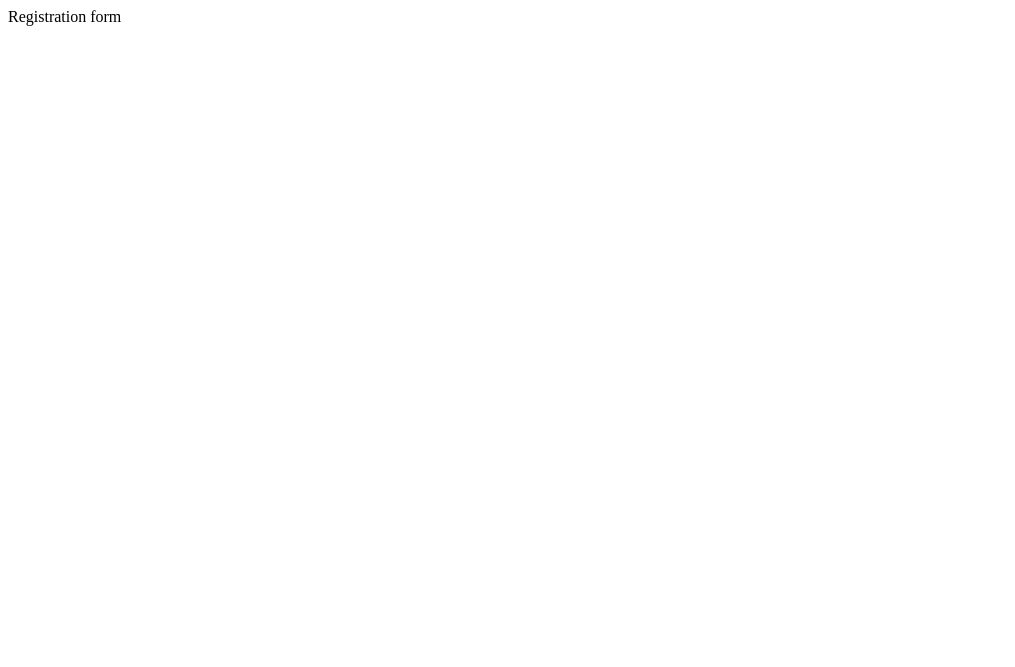
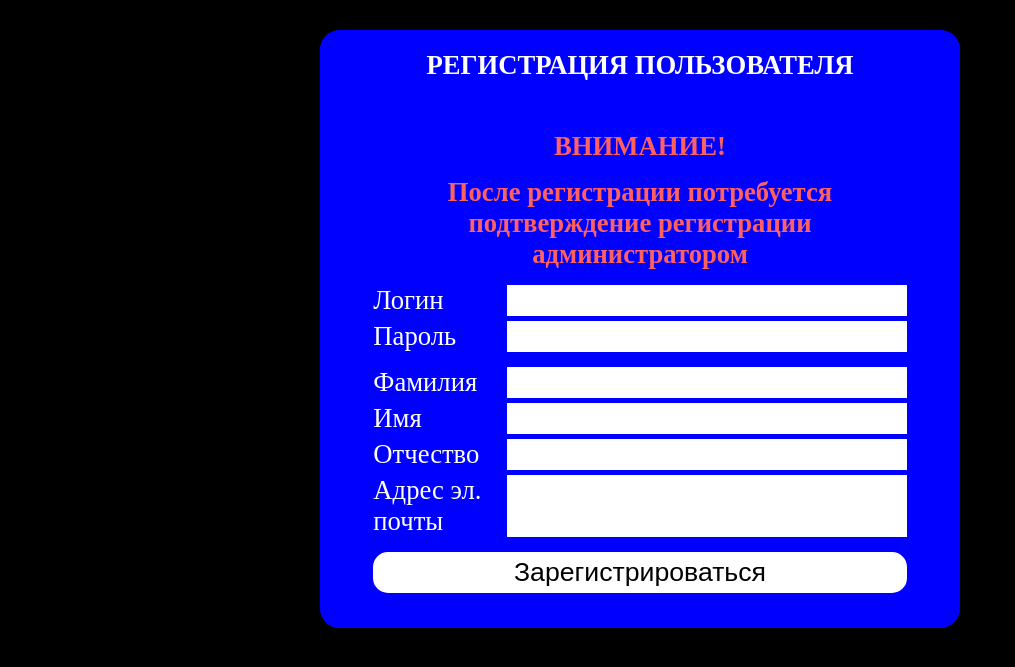
Before and after one commit to progart116/ToDoListProject, a Django app: page /profile/registration/ in a window 1280 px wide. Before the commit the part shown is almost empty. Shown: the top 667 px of the page, without its empty margins (0-1015 px from the left). Run offline with Django 5.2, Linux system fonts and the light colour scheme.

Commit message:
template html registration form

```diff
--- /dev/null
+++ b/Front-end/static/UserLogApp/css/registration_form.css
@@ -0,0 +1,146 @@
+:root
+{
+    --form-content-background-color: blue;
+    --warning-color: rgb(255, 96, 96);
+    --error-color: red;
+
+    --text-color: white;
+
+    --input-color: black;
+    --input-background-color: white;
+
+    --button-color: black;
+    --button-background-color: white;
+    --button-color-hover: white;
+    --button-background-color-hover: green;
+}
+
+@media (min-width: 992px)
+{
+
+    *
+    {
+        margin: 0;
+        border: 0;
+        padding: 0;
+        color: white;
+        background-color: black;
+        font-size: 20pt;
+    }
+
+    form
+    {
+        margin-top: 30px;
+        display: grid;
+        grid-template-columns: 1fr 2fr 1fr;
+    }
+
+    .form-content
+    {
+        border-radius: 20px;
+        background-color: var(--form-content-background-color);
+        display: grid;
+        grid-template-columns: 1fr 10fr 1fr;
+    }
+
+    .form-content div
+    {
+        background-color: var(--form-content-background-color);
+    }
+
+    .form-content .left-field
+    {
+        border-radius: 20px 0 0 20px;
+    }
+
+    .form-content .right-field
+    {
+        border-radius: 0 20px 20px 0;
+    }
+
+    .form-content-inner
+    {
+        margin-top: 20px;
+        margin-bottom: 20px;
+    }
+
+    .form-content-inner .warning
+    {
+        color: var(--warning-color);
+        font-weight: bold;
+        text-align: center;
+        background-color: var(--form-content-background-color);
+        margin: 15px 0;
+    }
+
+    .form-content-inner .field
+    {
+        margin: 5px 0;
+        display: grid;
+        grid-template-columns: 1fr 3fr;
+        color: var(--text-color);
+        background-color: var(--form-content-background-color);
+    }
+
+    .form-content-inner input
+    {
+        color: var(--input-color);
+        background-color: var(--input-background-color);
+    }
+
+    .form-content-inner .margin-top
+    {
+        margin-top: 15px;
+    }
+
+    .form-content-inner p
+    {
+        background-color: var(--form-content-background-color);
+    }
+
+    .form-content-inner p button
+    {
+        padding: 5px 0;
+        width: 100%;
+        border-radius: 15px;
+        color: var(--button-color);
+        background-color: var(--button-background-color);
+        cursor: pointer;
+        transition: 0.4s;
+    }
+
+    .form-content-inner p button:hover
+    {
+        color: var(--button-color-hover);
+        background-color: var(--button-background-color-hover);
+    }
+
+    .form-content-inner p select
+    {
+        color: var(--input-color);
+        background-color: var(--input-background-color);
+    }
+
+    .error
+    {
+        margin-top: 15px;
+        font-size: 16pt;
+        color: var(--error-color);
+        font-weight: bold;
+    }
+
+    .name-form
+    {
+        text-transform: uppercase;
+        text-align: center;
+        font-weight: bold;
+        margin-bottom: 50px;
+    }
+
+    .form-content-inner p select option
+    {
+        color: var(--input-color);
+        background-color: silver;
+    }
+
+}
--- /dev/null
+++ b/Front-end/static/UserLogApp/js/no_submit.js
@@ -0,0 +1,8 @@
+function NoSubmit(event)
+{
+    if (event.keyCode == 13)
+    {
+        event.preventDefault();
+        return false;
+    }
+}
--- a/Front-end/templates/ToDoListApp/list.html
+++ b/Front-end/templates/ToDoListApp/list.html
@@ -8,7 +8,7 @@
     <meta name="viewport" content="width=device-width, initial-scale=1.0">
     <title>Список задач</title>
 
-    <link rel="stylesheet" href="{% static 'ToDoListApp/list.css' %}">
+    <link rel="stylesheet" href="{% static 'ToDoListApp/css/list.css' %}">
 
 </head>
 
--- a/Front-end/templates/UserLogApp/login_form.html
+++ b/Front-end/templates/UserLogApp/login_form.html
@@ -8,7 +8,7 @@
     <meta name="viewport" content="width=device-width, initial-scale=1.0">
     <title>Аутентификация</title>
 
-    <link rel="stylesheet" href="{% static 'UserLogApp/login_form.css' %}">
+    <link rel="stylesheet" href="{% static 'UserLogApp/css/login_form.css' %}">
 
 </head>
 
--- a/Front-end/templates/UserLogApp/registration_form.html
+++ b/Front-end/templates/UserLogApp/registration_form.html
@@ -1,14 +1,59 @@
+{% load static %}
+
 <!DOCTYPE html>
 <html>
 
 <head>
     <meta charset="UTF-8">
     <meta name="viewport" content="width=device-width, initial-scale=1.0">
-    <title>Document</title>
+    <title>Регистрация</title>
+
+    <link rel="stylesheet" href="{% static 'UserLogApp/css/registration_form.css' %}" type="text/css">
+    <script src="{% static 'UserLogApp/js/no_submit.js' %}"></script>
+
 </head>
 
 <body>
-    Registration form
+
+    <form action="{% url 'UserLogApp:registration_post' %}" method="post">
+
+        {% csrf_token %}
+
+        <div></div>
+
+        <div class="form-content">
+
+            <div class="left-field"></div>
+
+            <div class="form-content-inner">
+
+                <p class="name-form">Регистрация пользователя</p>
+
+                <p class="warning">ВНИМАНИЕ!</p>
+                <p class="warning">После регистрации потребуется подтверждение регистрации администратором</p>
+
+                <p class="field">Логин <input type="text" id="login" name="login" onkeypress="NoSubmit(event)"></p>
+                <p class="field">Пароль <input type="password" id="password" name="password" onkeypress="NoSubmit(event)"></p>
+
+                <p class="field margin-top">Фамилия <input type="text" id="surname" name="surname" onkeypress="NoSubmit(event)"></p>
+                <p class="field">Имя <input type="text" id="firstname" name="firstname" onkeypress="NoSubmit(event)"></p>
+                <p class="field">Отчество <input type="text" id="secondname" name="secondname" onkeypress="NoSubmit(event)"></p>
+                <p class="field">Адрес эл. почты <input type="email" inputmode="email" id="email" name="email" onkeypress="NoSubmit(event)"></p>
+
+                <p class="margin-top"><button type="submit">Зарегистрироваться</button></p>
+
+                <p class="error">{{error}}</p>
+
+            </div>
+
+            <div class="right-field"></div>
+
+        </div>
+
+        <div></div>
+
+    </form>
+
 </body>
 
 </html>
```
Also changed, not shown: Front-end/static/UserLogApp/registration_form.css (deleted, +0 -8 lines), Front-end/static/ToDoListApp/css/add_form.css (renamed from Front-end/static/ToDoListApp/add_form.css), Front-end/static/ToDoListApp/css/list.css (renamed from Front-end/static/ToDoListApp/list.css), Front-end/static/UserLogApp/css/change_password_form.css (renamed from Front-end/static/UserLogApp/change_password_form.css), Front-end/static/UserLogApp/css/login_form.css (renamed from Front-end/static/UserLogApp/login_form.css), Front-end/static/UserLogApp/css/profile.css (renamed from Front-end/static/UserLogApp/profile.css).
